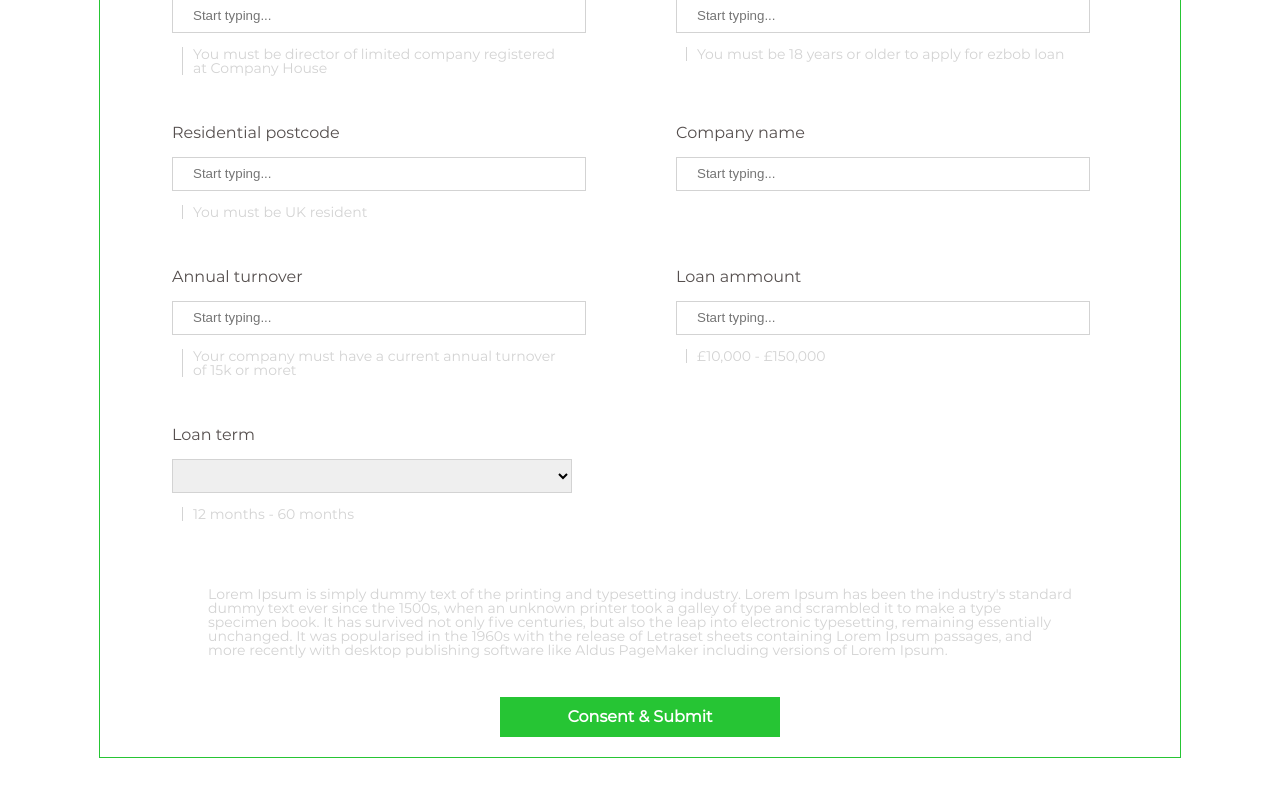
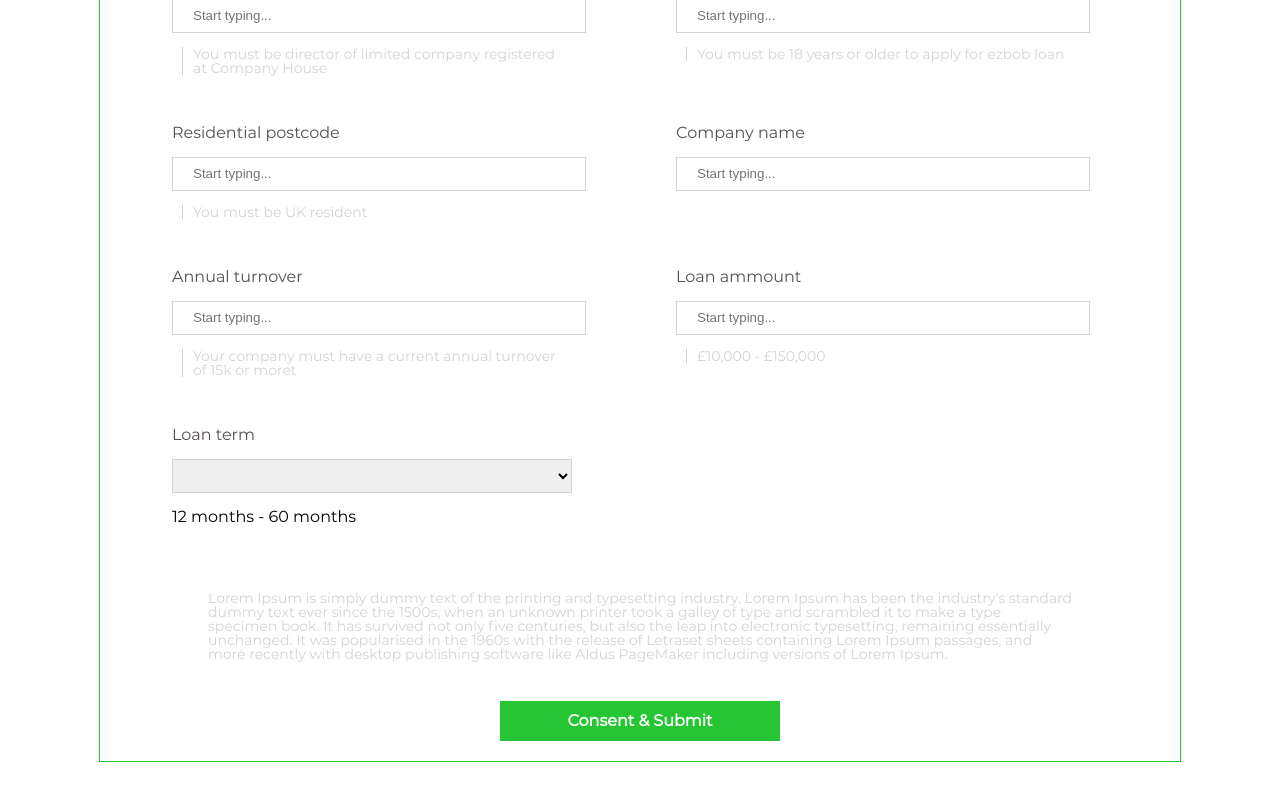
Before and after one commit to DHinchev/dh-loan-form, a React (Create React App) app: page / in a window 1280 px wide. Shown: the part 464-1264 px from the top of the page. Built offline with nearby package versions, Linux system fonts and the light colour scheme.

Commit message:
remove input-field-details and fix style namig in loan-form

```diff
--- a/src/components/input-field-details.js
+++ /dev/null
@@ -1,14 +0,0 @@
-import React, { Component } from 'react';
-
-class InputFieldDetails extends Component {
-
-    render() {
-    const {fieldDetails} = this.props;
-
-        return (
-            <p className='input-filed-details'>{fieldDetails}</p>
-        )
-    }
-  }
-
-  export default InputFieldDetails;
--- a/src/components/input-field.js
+++ b/src/components/input-field.js
@@ -1,5 +1,4 @@
 import React, { Component } from 'react';
-import InputFieldDetails from './input-field-details';
 
 class InputField extends Component {
     state = {
@@ -64,7 +63,7 @@ class InputField extends Component {
                     onFocus={this.handleFocus}
                     required={required}
                 />
-                <InputFieldDetails fieldDetails={fieldDetails} />
+                <p className="input-fieled-details">{fieldDetails}</p>
                 {
                     (validating)
                         ? <p className='input-field-error-text'>{fieldError}</p>
--- a/src/styles/form-component/loan-form.scss
+++ b/src/styles/form-component/loan-form.scss
@@ -55,7 +55,7 @@ body {
     border: $core-border-width $core-border-style $error-color;
 }
 
-.input-filed-details {
+.input-fieled-details {
     @include subtext;
     padding-left: $core-grid-unit;
     margin-left: $core-grid-unit;
```
